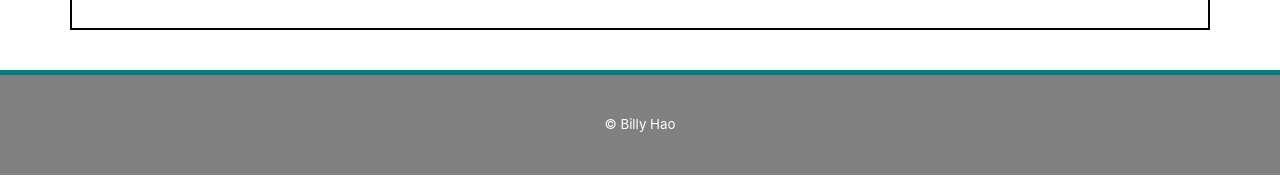
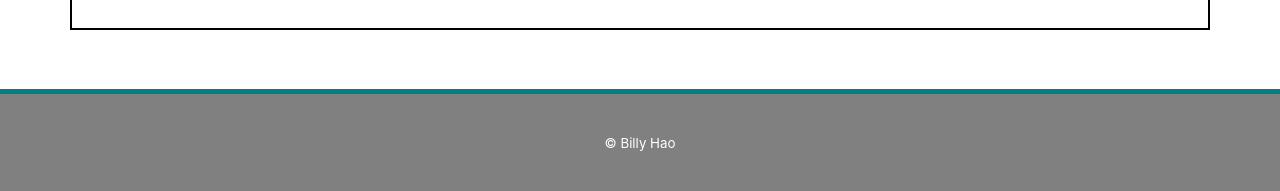
Before and after one commit to billyhao12/react-portfolio, a React (Create React App) app: page / in a window 1280 px wide. Shown: the part 606-797 px from the top of the page. Built offline with nearby package versions, Linux system fonts and the light colour scheme.

Commit message:
keep footer at bottom of page

```diff
--- a/src/App.css
+++ b/src/App.css
@@ -36,3 +36,22 @@
     transform: rotate(360deg);
   }
 }
+
+.wrapperDiv {
+  height: 100%;
+  display: flex;
+  flex-direction: column;
+  justify-content: space-between;
+}
+
+.header {
+  flex: 0 0 auto
+}
+
+.content {
+  flex: 1 1 auto
+}
+
+.footer {
+  flex: 0 0 auto
+}
--- a/src/App.js
+++ b/src/App.js
@@ -1,5 +1,6 @@
 import React from 'react';
 import { BrowserRouter as Router, Route, Switch } from 'react-router-dom';
+import './App.css';
 
 // Components
 import Header from './components/Header';
@@ -14,17 +15,17 @@ import Contact from './pages/Contact';
 function App() {
   return (
     <Router>
-      <div>
-        <Header />
+      <div className="wrapperDiv">
+        <Header className="header" />
 
         <Switch>
 
           <Route exact path={["/", "/about"]}>
-            <About />
+            <About className="content" />
           </Route>
 
           <Route exact path={"/projects"}>
-            <Projects />
+            <Projects className="content" />
           </Route>
 
           <Route exact path={"/resume"}>
@@ -32,12 +33,12 @@ function App() {
           </Route>
 
           <Route exact path={"/contact"}>
-            <Contact />
+            <Contact className="content" />
           </Route>
 
         </Switch>
 
-        <Footer />
+        <Footer className="footer" />
       </div>
     </Router>
   );
--- a/src/components/Footer/index.js
+++ b/src/components/Footer/index.js
@@ -1,9 +1,9 @@
 import React from "react";
 import "./style.css";
 
-function Footer() {
-    return(
-        <footer>
+function Footer({ className }) {
+    return (
+        <footer className={className}>
             &copy; Billy Hao
         </footer>
     )
--- a/src/components/Header/index.js
+++ b/src/components/Header/index.js
@@ -3,10 +3,10 @@ import Navbar from "react-bootstrap/Navbar";
 import Nav from "react-bootstrap/Nav";
 import "./style.css";
 
-function Header() {
+function Header({ className }) {
 
     return (
-        <Navbar bg="light" expand="lg">
+        <Navbar bg="light" expand="lg" className={className}>
 
             <Navbar.Brand href="/">Billy Hao</Navbar.Brand>
             <Navbar.Toggle aria-controls="basic-navbar-nav" />
--- a/src/index.css
+++ b/src/index.css
@@ -1,3 +1,7 @@
+html, body, #root {
+  height: 100%
+}
+
 body {
   margin: 0;
   font-family: -apple-system, BlinkMacSystemFont, 'Segoe UI', 'Roboto', 'Oxygen',
--- a/src/pages/About/index.js
+++ b/src/pages/About/index.js
@@ -5,11 +5,11 @@ import Col from "react-bootstrap/Col";
 import profilePic from "../../images/Billy.jpg";
 import "./style.css";
 
-function About() {
+function About({ className }) {
 
     return (
 
-        <Container>
+        <Container className={className}>
             <Row>
                 <div className="box">
                     <h1>About Me</h1>
--- a/src/pages/Contact/index.js
+++ b/src/pages/Contact/index.js
@@ -5,11 +5,11 @@ import Col from 'react-bootstrap/Col';
 
 import './style.css';
 
-function Contact() {
+function Contact({ className }) {
 
     return (
 
-        <Container>
+        <Container className={className}>
             <Row>
 
                 <Col lg={8}>
--- a/src/pages/Projects/index.js
+++ b/src/pages/Projects/index.js
@@ -1,4 +1,4 @@
-import React, { Component } from "react";
+import React from "react";
 import Container from "react-bootstrap/Container";
 import Row from "react-bootstrap/Row";
 import Col from "react-bootstrap/Col";
@@ -7,23 +7,16 @@ import Project from "../../components/Project";
 
 import './style.css';
 
-class Projects extends Component {
-
-    state = {
-        projects
-    };
-
-    render() {
+function Projects({ className }) {
 
     return (
-
-            <Container>
+        <Container className={className}>
             <Row>
                 <Col lg={12}>
                     <div className="box">
                         <h1 id="pageTitle">Projects</h1>
                         <Row style={{"align-content": "center"}}>
-                                {this.state.projects.map(project => (
+                            {projects.map(project => (
                                 <Project project={project} />
                             ))}
                         </Row>
@@ -35,6 +28,4 @@ class Projects extends Component {
 
 }
 
-}
-
 export default Projects;
```
Lines whose indentation alone changed are shown as unchanged.
